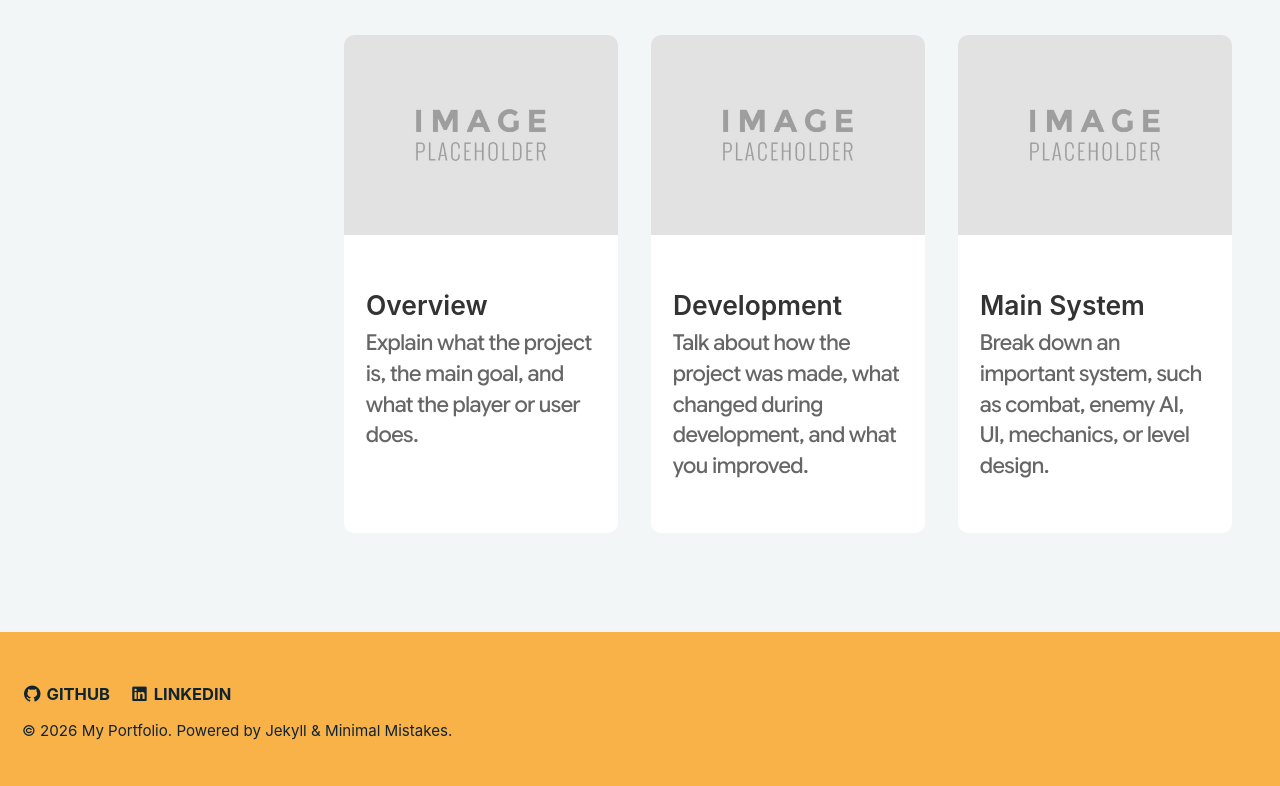
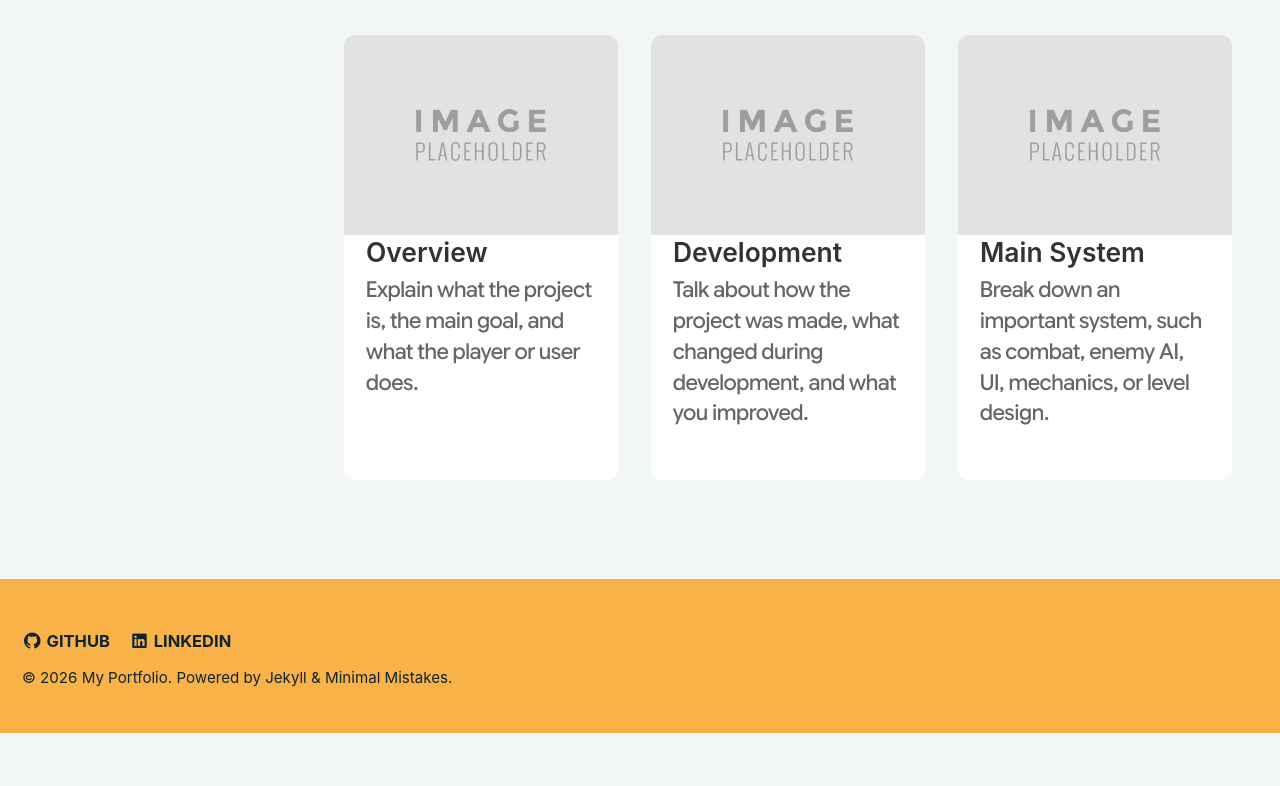
Before and after one commit to AlexUlster/AlexUlster.github.io, a Jekyll site: the page built from _pages/projects.md, in a window 1280 px wide. Shown: the part 844-1630 px from the top of the page. Built offline with Jekyll 4.4.1, drawn with Linux system fonts in a browser that asks for light colours; after the commit the page ends 1577 px from its top, so only the background shows below that.

Commit message:
Update project-cards.html

```diff
--- a/_includes/project-cards.html
+++ b/_includes/project-cards.html
@@ -31,7 +31,7 @@
   .info-title {
     font-size: 1.2rem;
     font-weight: 600;
-    margin-top: 0.1;
+    margin-top: 0;
     margin-bottom: 0.3rem;
     color: #333;
   }
```
